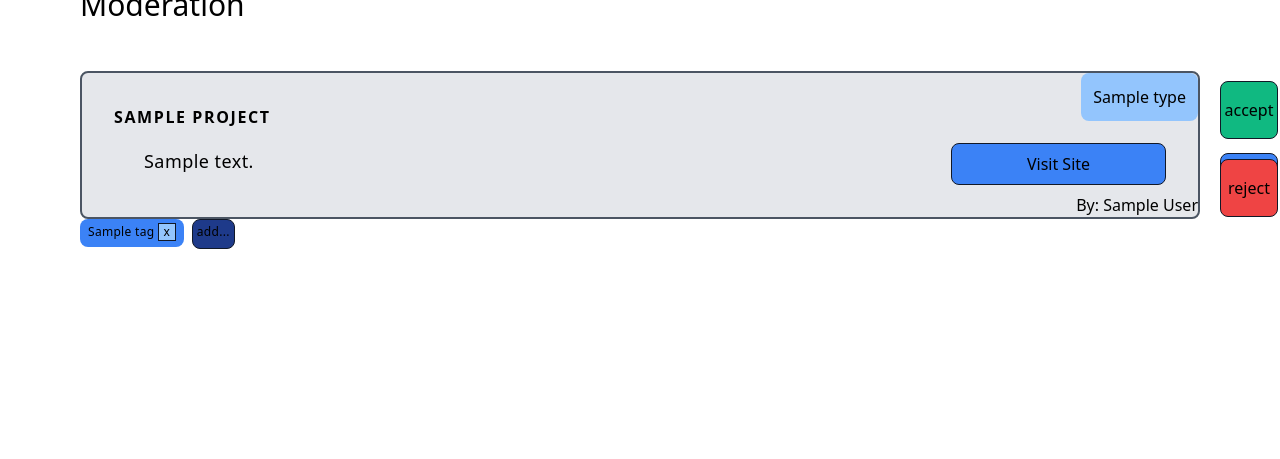
After one commit to WomenPlusPlus/deploy-impact-22-openedu-b, a FastAPI app: template src/moderation_form_service/templates/moderator.html in a window 1280 px wide. The commit adds this page. Shown: the part 341-800 px from the top of the page. Run offline with FastAPI, Linux system fonts and the light colour scheme; the template is opened without the code that fills it: most values are stand-ins (such as "Sample title", 1, 10 or a date in 2020); parts of the project's set-up code (start-up, migrations or seed data) failed here and were passed over.

Commit message:
add more pages

```diff
--- a/src/moderation_form_service/app.py
+++ b/src/moderation_form_service/app.py
@@ -53,6 +53,17 @@ PROJECTS = [{
 
 api_router = APIRouter()
 
+@api_router.get("/moderator", status_code=200)
+def root(request: Request, pg: storage.PG = Depends(storage.get_pg)) -> dict:  # 2
+    """
+    Root GET
+    """
+    data = pg.select()
+    return TEMPLATES.TemplateResponse(
+        "moderator.html",
+        {"request": request, "projects": data},
+    )
+
 @api_router.get("/", status_code=200)
 def root(request: Request, pg: storage.PG = Depends(storage.get_pg)) -> dict:  # 2
     """
--- /dev/null
+++ b/src/moderation_form_service/templates/moderator.html
@@ -0,0 +1,71 @@
+<!DOCTYPE html>
+<html>
+  <head>
+      <link href="https://unpkg.com/tailwindcss@^2/dist/tailwind.min.css" rel="stylesheet">
+  </head>
+  <body>
+    <section class="bg-white ">
+              <div class="flex p-3 container px-5 py-2 mx-auto lg:px-20">
+            <div class="container border-gray-600 w-1/5 border-2 border-gray-600">
+                <img src="https://upload.wikimedia.org/wikipedia/commons/b/b3/Wikipedia-logo-v2-en.svg" alt="wiki">
+            </div>
+          <div class="container border-gray-600 border-2 border-gray-600">
+                            <a href="http://localhost:8089/">
+              <img src="https://www.openedu.ch/static/sito/img/loghi/wikimedia_ch_logo.svg" alt="openedu">
+                  </a>
+            </div>
+      </div>
+        <div class="container px-2 py-2 mx-auto lg:px-20">
+                <h1 class="mb-12 text-3xl font-medium">
+                    Moderation
+                </h1>
+
+            {% for project in projects %}
+                <div
+                    class="flex flex-wrap items-end justify-start w-full transition duration-500 ease-in-out transform bg-gray-200 border-2 border-gray-600 rounded-lg hover:border-white ">
+                    <div class="bg-blue-300 border-gray-900 rounded-lg space-x-2 space-y-4 absolute top-0 right-0 p-3">{{project.type}}</div>
+                    <div class="space-x-2 space-y-4 absolute bottom-0 right-0">By: {{project.author}}</div>
+                                  <button class="rounded-lg bg-green-500 absolute h-14 w-14 top-2 -right-20 transition box-content h-6 w-6 space-x-4 space-y-2 transform border border-gray-900 hover:bg-gray-500 focus:shadow-outline focus:outline-none focus:ring-2 ring-offset-current ring-offset-2 focus:border-gray-500 focus:bg-gray-400 ">accept</button>
+                                  <button class="rounded-lg bg-blue-500 absolute h-14 w-14 top-20 -right-20 transition box-content h-6 w-6 space-x-4 space-y-2 transform border border-gray-900 hover:bg-gray-500 focus:shadow-outline focus:outline-none focus:ring-2 ring-offset-current ring-offset-2 focus:border-gray-500 focus:bg-gray-400 ">modify</button>
+                                  <button class="rounded-lg bg-red-500 absolute h-14 w-14 top-30 -right-20 transition box-content h-6 w-6 space-x-4 space-y-2 transform border border-gray-900 hover:bg-gray-500 focus:shadow-outline focus:outline-none focus:ring-2 ring-offset-current ring-offset-2 focus:border-gray-500 focus:bg-gray-400 ">reject</button>
+
+
+
+                    <div class="w-full xl:w-2/3 md:w-2/3">
+                        <div class="relative flex flex-col h-full p-8 ">
+                            <h2 class="mb-4 font-semibold tracking-widest uppercase title-font">
+                                {{project.title}}
+                            </h2>
+                            <p class="flex items-center mb-2 text-lg font-normal tracking-wide border-2">
+                                <span
+                                    class="inline-flex items-center justify-center flex-shrink-0 w-5 h-5 mr-2 rounded-full bg-blue-1300">
+
+                                </span>{{project.description}}
+                            </p>
+                        </div>
+                    </div>
+                    <div class="w-full xl:w-1/4 md:w-1/4 lg:ml-auto">
+                        <div class="relative flex flex-col h-full p-8">
+                            <button
+                                    class="w-full bg-blue-500 px-4 py-2 mx-auto mt-3 transition duration-500 ease-in-out transform border border-gray-900 rounded-lg text-md hover:bg-gray-700 focus:shadow-outline focus:outline-none focus:ring-2 ring-offset-current ring-offset-2 focus:border-gray-500 focus:bg-gray-400 "><a href="{{project.link}}">Visit Site</a>
+                            </button>
+                        </div>
+                    </div>
+                </div>
+                    <div class="flex space-x-2 pb-3 text-xs">
+
+                        {% for tag in project.tags %}
+          <div class="h-7 tracking-wide bg-blue-500 rounded-lg p-2 pb-3 pt-1">{{tag}}
+              <button class="transition box-content h-4 w-4 bg-blue-300 transform border border-gray-900 hover:bg-gray-700 focus:shadow-outline focus:outline-none focus:ring-2 ring-offset-current ring-offset-2 focus:border-gray-500 focus:bg-gray-400 ">x</button>
+          </div>
+                        {% endfor %}
+
+              <button class="h-3 pt-1 tracking-wide bg-blue-900 rounded-lg p-1 pb-3 transition box-content space-x-4 space-y-2 bg-blue-500 transform border border-gray-900 hover:bg-gray-700 focus:shadow-outline focus:outline-none focus:ring-2 ring-offset-current ring-offset-2 focus:border-gray-500 focus:bg-gray-400 ">add...</button>
+
+
+        </div>
+            {% endfor %}
+        </div>
+    </section>
+  </body>
+</html>
```
Also changed, not shown: src/moderation_form_service/templates/index.html (+24 -53 lines), src/moderation_form_service/templates/search.html (added), 3 other files.
